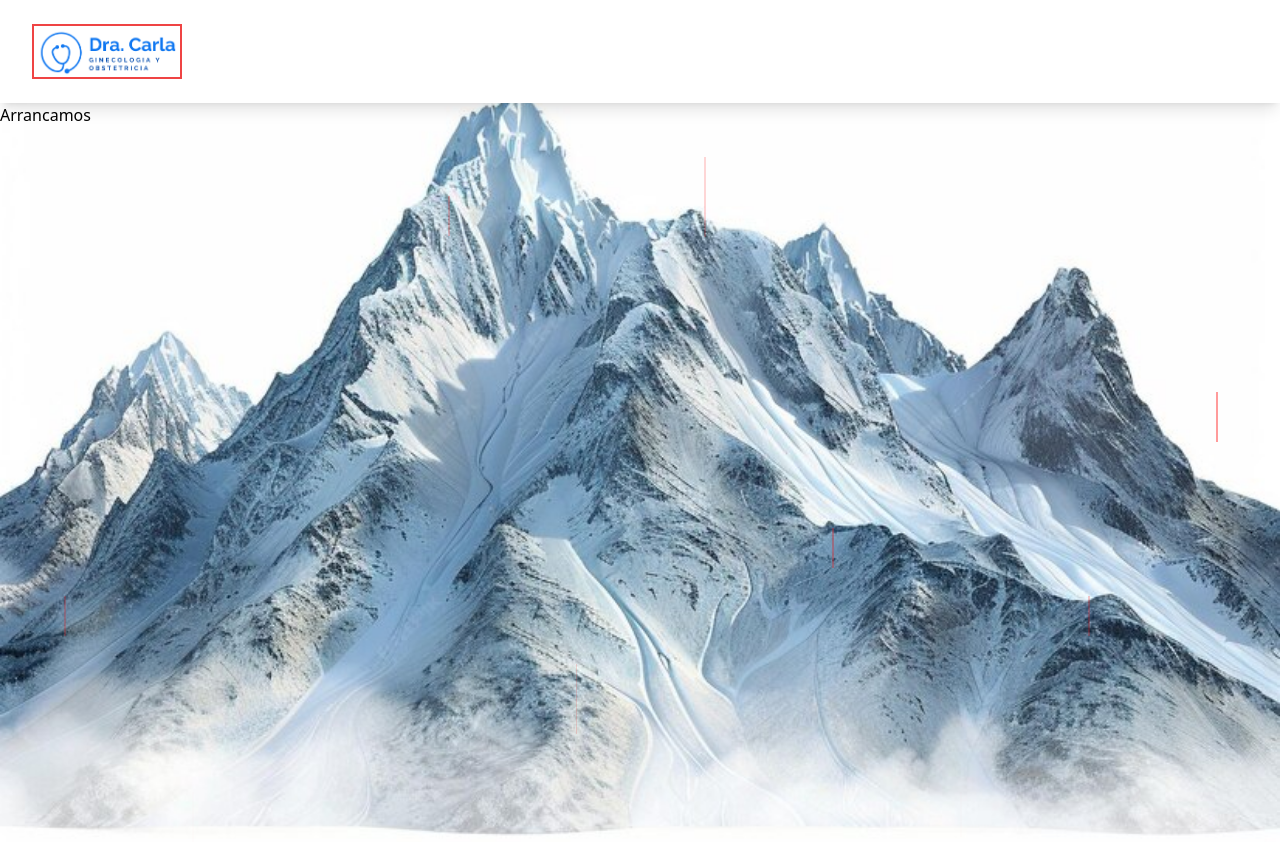
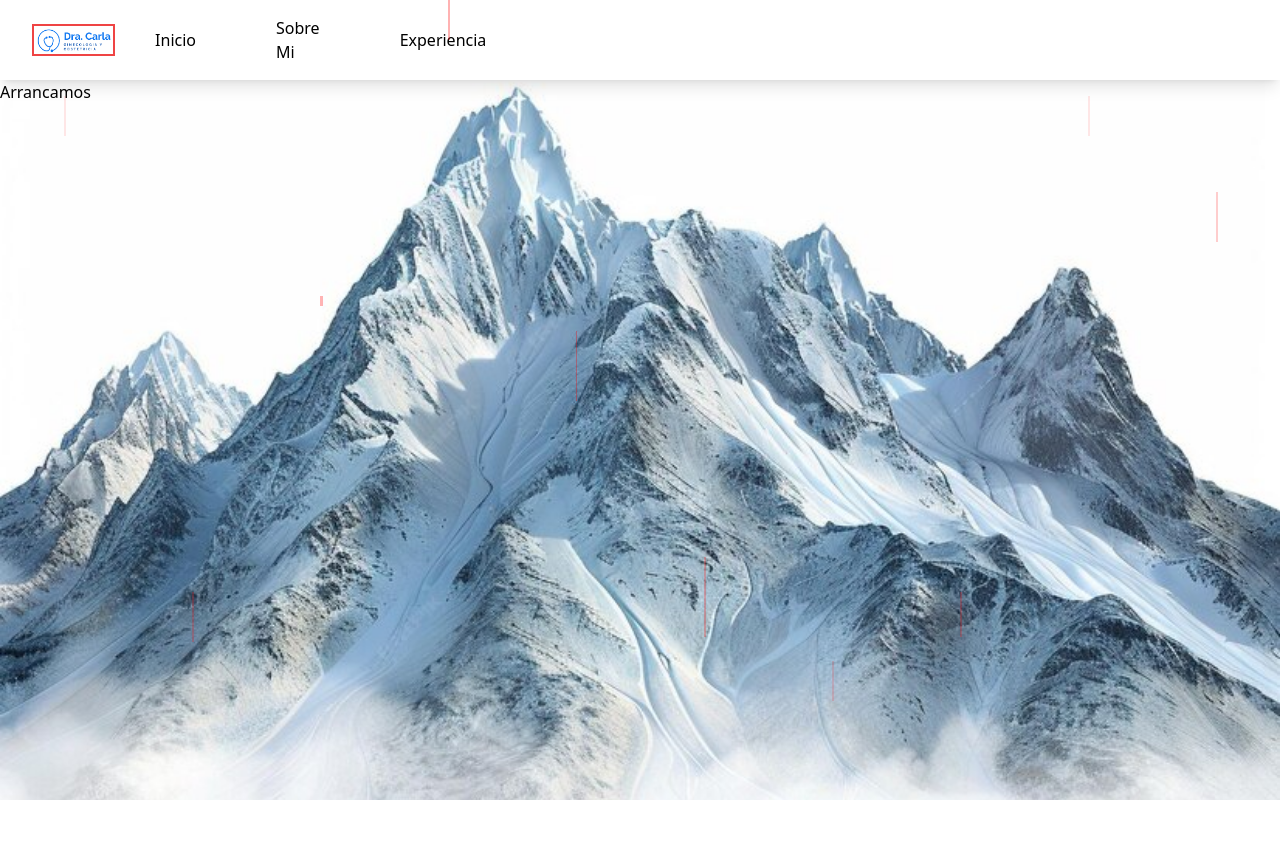
Before and after one commit to ArielGnz/cg-page, a React (Vite) app: page / in a window 1280 px wide. After the commit the page ends 800 px from the top, so only its background shows below. Built offline with nearby package versions, Linux system fonts and the light colour scheme.

Commit message:
sigo en el nav

```diff
--- a/src/Header/NavBar.jsx
+++ b/src/Header/NavBar.jsx
@@ -6,7 +6,7 @@ import { IoMdClose } from "react-icons/io";
 
 import { FiUser } from "react-icons/fi";
 import { RiShutDownLine, RiVideoUploadLine } from "react-icons/ri";
-import logo from '../assets/Dr.png'
+import logo from "../assets/Dr.png";
 
 export const NavBar = () => {
   const [menuOpen, setMenuOpen] = useState(false);
@@ -19,8 +19,22 @@ export const NavBar = () => {
   };
 
   return (
-    <nav className="bg-white shadow-lg w-full flex  justify-between items-center mx-auto py-6 md:px-8 ">
-      <img src={logo} alt="" className="w-[150px] border-2 border-red-500" />
+    <nav className="bg-white shadow-lg w-full flex justify-between items-center mx-auto py-4 md:px-8 ">
+      <div>
+        <img src={logo} alt="" className="w-[140px] border-2 border-red-500" />
+      </div>
+
+      <div>
+        <ul className="flex justify-center items-center">
+          <li className="mx-10">Inicio</li>
+          <li className="flex flex-row mx-10">Sobre Mi</li>
+          <li className="mx-10">Experiencia</li>
+        </ul>
+      </div>
+
+      <div>
+        <button className=""></button>
+      </div>
       <button
         onClick={toggleMenu}
         className="text-2xl md:hidden block text-slate-800 me-2 focus:outline-none"
@@ -32,18 +46,12 @@ export const NavBar = () => {
           menuOpen ? "max-h-screen opacity-100" : "max-h-0 opacity-0"
         } md:opacity-100 md:max-h-full md:flex-grow overflow-visible`}
       >
-        <div className="flex-grow flex justify-center mt-2  w-full md:w-auto">
-
-        </div>
+        <div className="flex-grow flex justify-center mt-2  w-full md:w-auto"></div>
         <div className="relative flex flex-col md:flex-row items-center me-3 md:space-x-2 mt-4 md:mt-0">
           <div
             onClick={toggleDropdown}
             className="flex items-center cursor-pointer space-x-1"
-          >
-
-
-
-          </div>
+          ></div>
           {dropdownOpen && (
             <div className="absolute top-full right-0 bg-white shadow-md rounded-lg w-48 py-2 mt-2 z-50 text-sm">
               <a
@@ -70,7 +78,6 @@ export const NavBar = () => {
             </div>
           )}
         </div>
-
       </div>
     </nav>
   );
```
